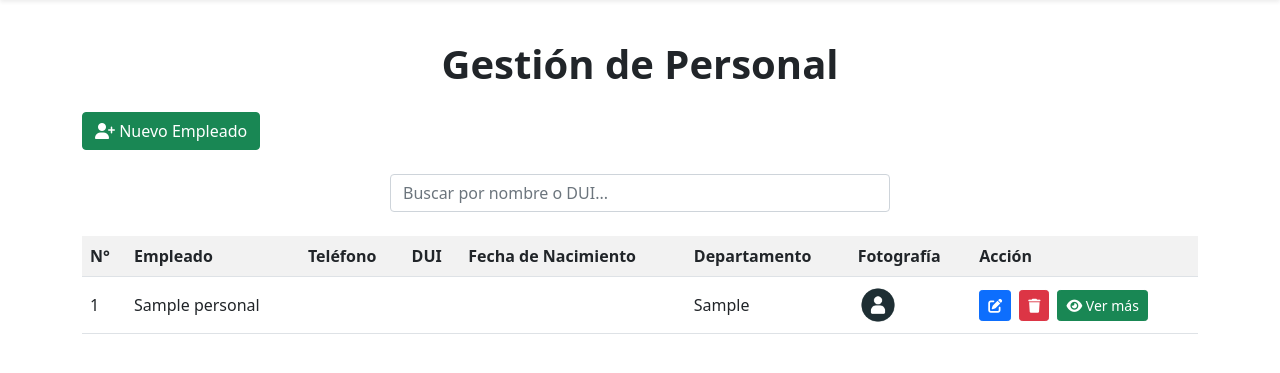
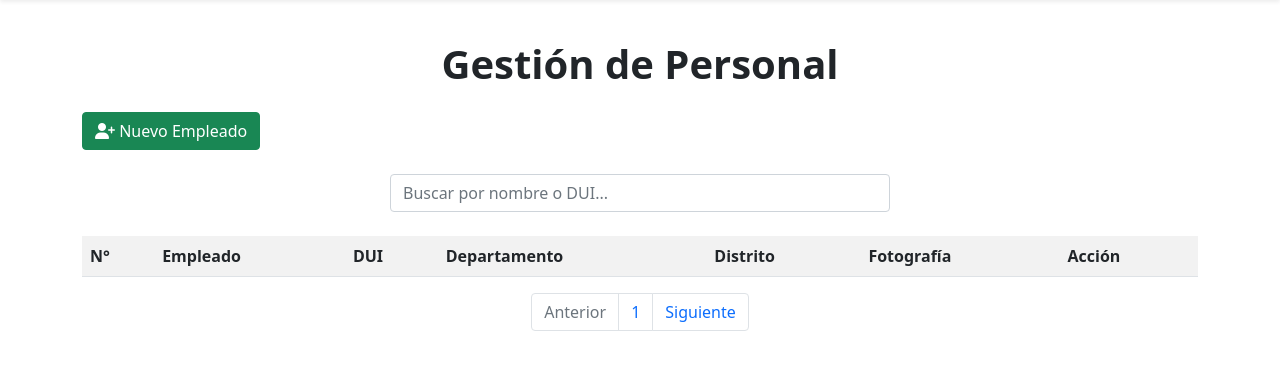
Before and after one commit to cruzjeff225/appRecursosHumanos, a PHP site: page /personal.php?pagina=0 in a window 1280 px wide. Shown: the part 56-429 px from the top of the page. Run offline with PHP 8.4, Linux system fonts and the light colour scheme; the visitor is signed in with stand-in values (Sample User, id 1); tables that the repository leaves empty or names only in its code hold one stand-in row (values such as "Sample post"); data that the repository does not hold is empty.

Commit message:
feature: Adding pagination for better visual result

```diff
--- a/views/personal.php
+++ b/views/personal.php
@@ -29,8 +29,17 @@ include_once '../config/config.php';
     <?php include_once('nav.php'); ?>
 
     <?php
-    // Consulta para obtener todo el personal
-    $consulta = "SELECT * FROM personal";
+    // Lógica de Paginación
+    $registrosPorPágina = 10;
+    $paginaActual = isset($_GET['pagina']) ? (int)$_GET['pagina'] : 1;
+    $offset = ($paginaActual - 1) * $registrosPorPágina;
+
+    // Contar total de personal
+    $totalPersonalQuery = mysqli_query($con, "SELECT COUNT(*) AS total FROM personal");
+    $totalPersonalRow = mysqli_fetch_assoc($totalPersonalQuery)['total'];
+    $totalPaginas = ceil($totalPersonalRow / $registrosPorPágina);
+    // Consulta para obtener todo el personal con límite y offset
+    $consulta = "SELECT * FROM personal LIMIT $registrosPorPágina OFFSET $offset";
     $ejecutar_consulta = mysqli_query($con, $consulta);
     $i = 1;
     ?>
@@ -54,10 +63,9 @@ include_once '../config/config.php';
                 <tr>
                     <th>N°</th>
                     <th>Empleado</th>
-                    <th>Teléfono</th>
                     <th>DUI</th>
-                    <th>Fecha de Nacimiento</th>
                     <th>Departamento</th>
+                    <th>Distrito</th>
                     <th>Fotografía</th>
                     <th>Acción</th>
                 </tr>
@@ -66,10 +74,9 @@ include_once '../config/config.php';
                     <tr class="align-middle">
                         <td><?php echo $i++; ?></td>
                         <td><?php echo $lista['nombre']; ?></td>
-                        <td><?php echo $lista['Telefono']; ?></td>
                         <td><?php echo $lista['DUI']; ?></td>
-                        <td><?php echo $lista['fechaNacimiento']; ?></td>
                         <td><?php echo $lista['departamento']; ?></td>
+                        <td><?php echo $lista['distrito']; ?></td>
                         <td>
                             <?php
                             $fotografía = (!empty($lista['fotografía']) && $lista['fotografía'] != "user.png")
@@ -130,6 +137,27 @@ include_once '../config/config.php';
                     </div>
                 <?php } ?>
             </table>
+            <!-- Paginación -->
+            <nav aria-label="Paginación de empleados">
+                <ul class="pagination justify-content-center">
+                    <!-- Botón Anterior -->
+                    <li class="page-item <?php echo ($paginaActual <= 1) ? 'disabled' : ''; ?>">
+                        <a class="page-link" href="?pagina=<?php echo $paginaActual - 1; ?>">Anterior</a>
+                    </li>
+
+                    <!-- Números de página -->
+                    <?php for ($j = 1; $j <= $totalPaginas; $j++): ?>
+                        <li class="page-item <?php echo ($paginaActual == $j) ? 'active' : ''; ?>">
+                            <a class="page-link" href="?pagina=<?php echo $j; ?>"><?php echo $j; ?></a>
+                        </li>
+                    <?php endfor; ?>
+
+                    <!-- Botón Siguiente -->
+                    <li class="page-item <?php echo ($paginaActual >= $totalPaginas) ? 'disabled' : ''; ?>">
+                        <a class="page-link" href="?pagina=<?php echo $paginaActual + 1; ?>">Siguiente</a>
+                    </li>
+                </ul>
+            </nav>
         </div>
     </div>
 
```
Also changed, not shown: views/usuarios.php (+35 -2 lines).
